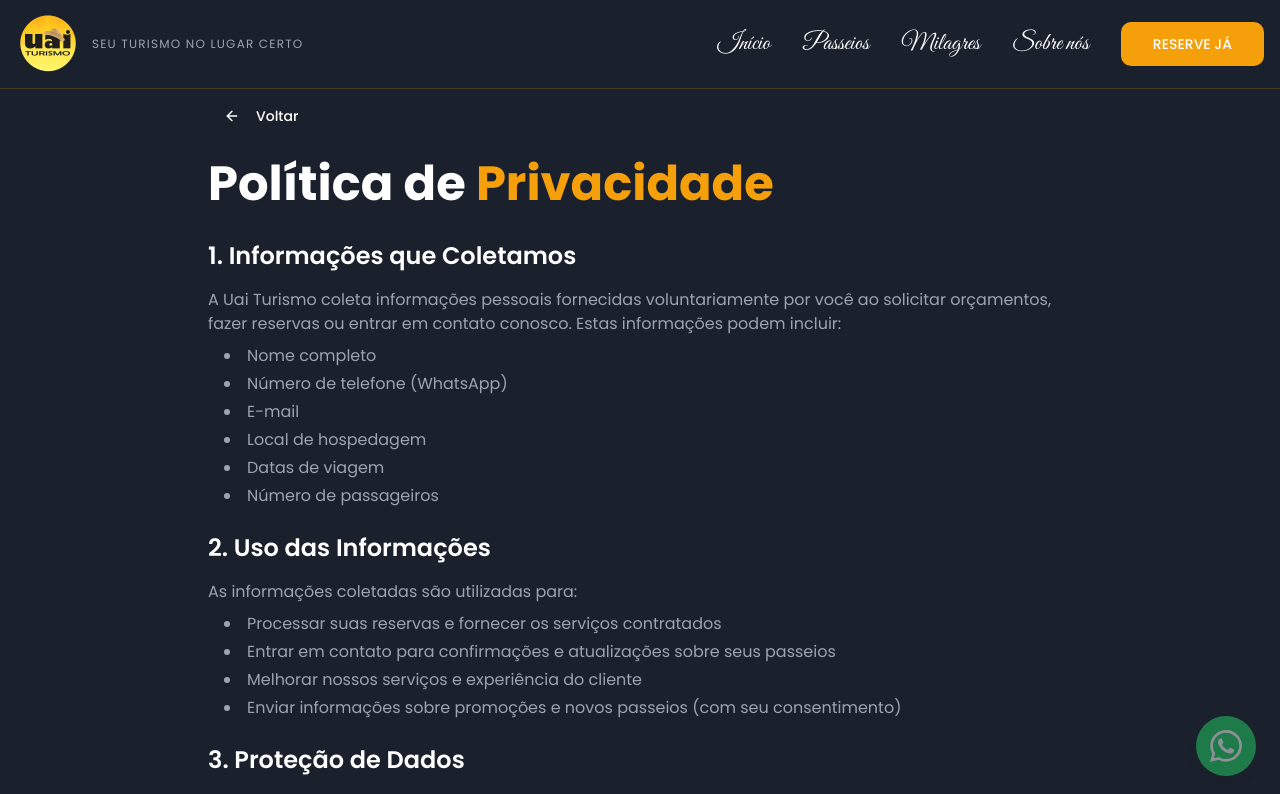
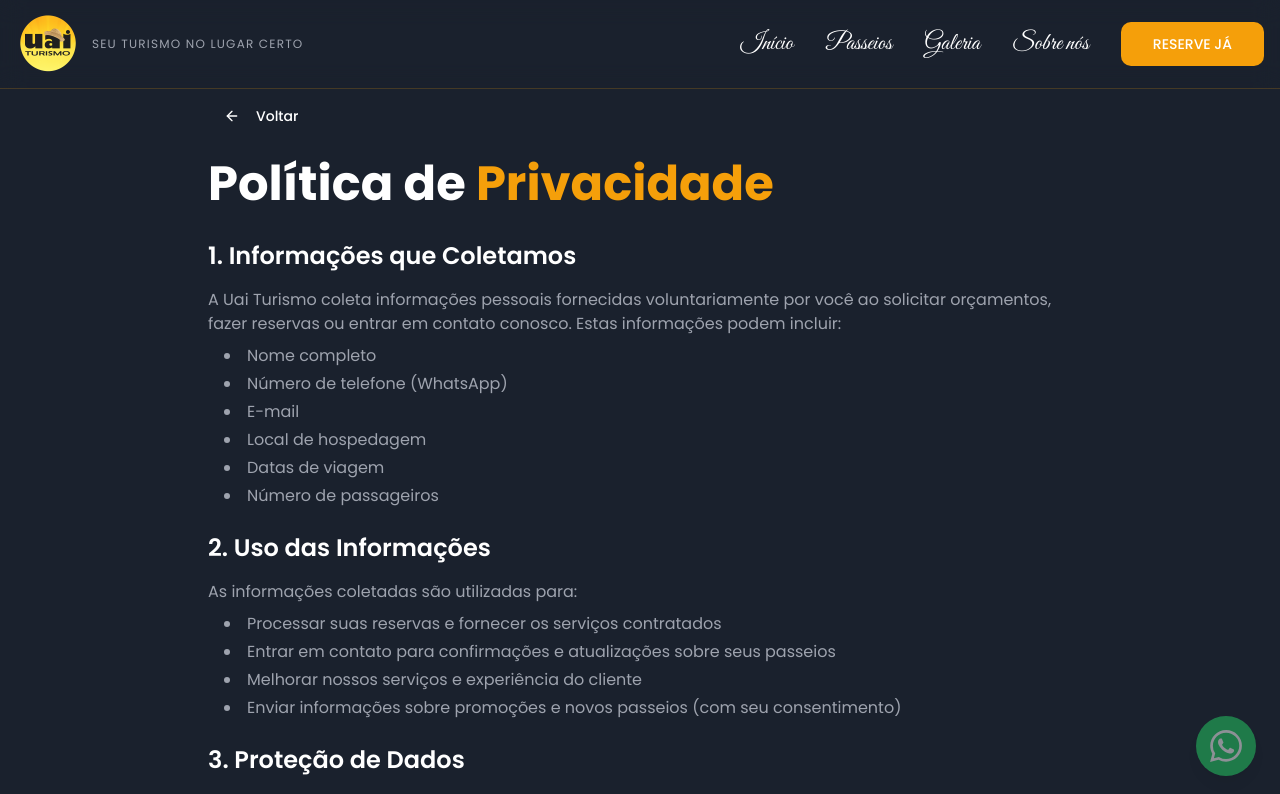
Before and after one commit to thiagohenrico/uai-turismo-eb6dbf14, a React (Vite) app: page /politica-privacidade in a window 1280 px wide. Shown: the top 794 px of the page. Built offline with nearby package versions, Linux system fonts and the light colour scheme; the HTML template or start-up script is replaced by a standard one.

Commit message:
Update Milagres to Galeria
Replace the navigation and related references from "Milagres" to "Galeria" across header menu items and any relevant sections to reflect the gallery section naming. Also ensured links/scroll targets updated to point to the Galeria section.

```diff
--- a/src/components/Header.tsx
+++ b/src/components/Header.tsx
@@ -32,7 +32,7 @@ const Header = () => {
               Passeios
             </button>
             <button onClick={() => scrollToSection("galeria")} className="font-elegant text-2xl text-foreground hover:text-primary transition-colors">
-              Milagres
+              Galeria
             </button>
             <button onClick={() => scrollToSection("avaliacoes")} className="font-elegant text-2xl text-foreground hover:text-primary transition-colors">
               Sobre nós
@@ -58,7 +58,7 @@ const Header = () => {
               Passeios
             </button>
             <button onClick={() => scrollToSection("galeria")} className="font-elegant text-xl text-foreground hover:text-primary transition-colors text-left">
-              Milagres
+              Galeria
             </button>
             <button onClick={() => scrollToSection("avaliacoes")} className="font-elegant text-xl text-foreground hover:text-primary transition-colors text-left">
               Sobre nós
```
